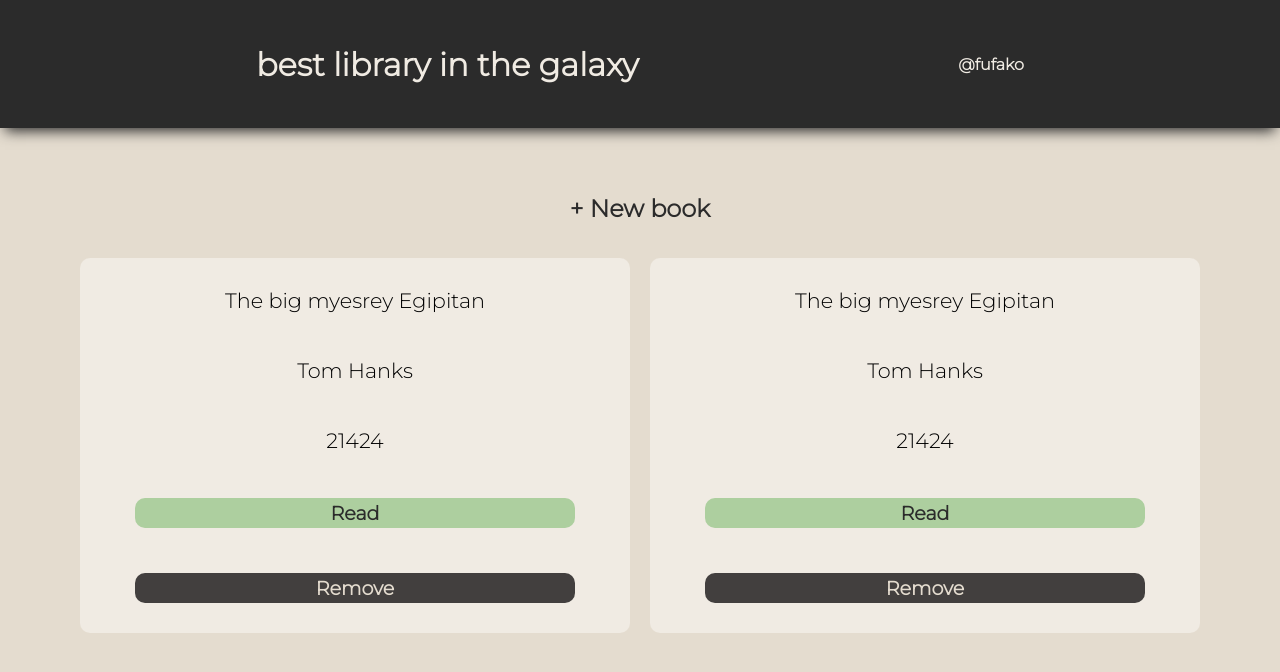
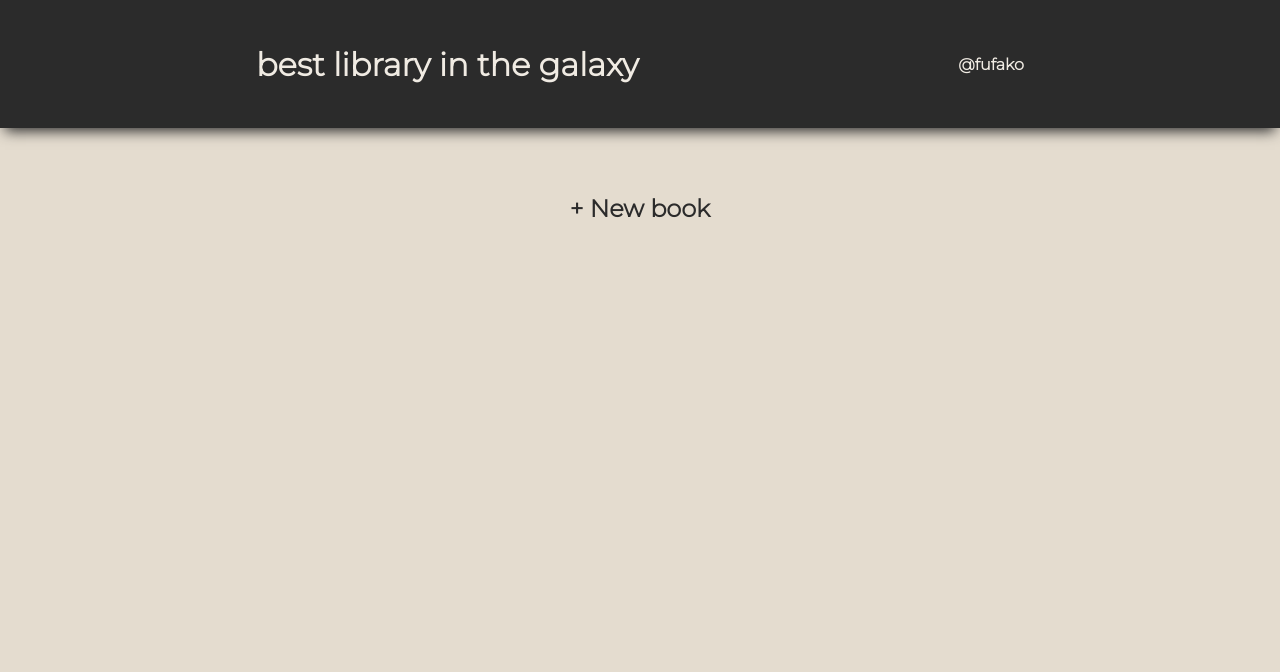
Before and after one commit to fufako/PROJECT-LIBRARY, a plain HTML site: page index.html in a window 1280 px wide. Drawn offline with Linux system fonts and the light colour scheme.

Commit message:
Delete placeholder books

```diff
--- a/index.html
+++ b/index.html
@@ -63,22 +63,7 @@
           </form>
         </div>
       </div>
-      <div id="books-container">
-        <div class="book">
-          <p>The big myesrey Egipitan</p>
-          <p>Tom Hanks</p>
-          <p>21424</p>
-          <button class="read">Read</button>
-          <button class="remove">Remove</button>
-        </div>
-        <div class="book">
-          <p>The big myesrey Egipitan</p>
-          <p>Tom Hanks</p>
-          <p>21424</p>
-          <button class="read">Read</button>
-          <button class="remove">Remove</button>
-        </div>
-      </div>
+      <div id="books-container"></div>
       <div class="footer"></div>
     </div>
   </body>
```
